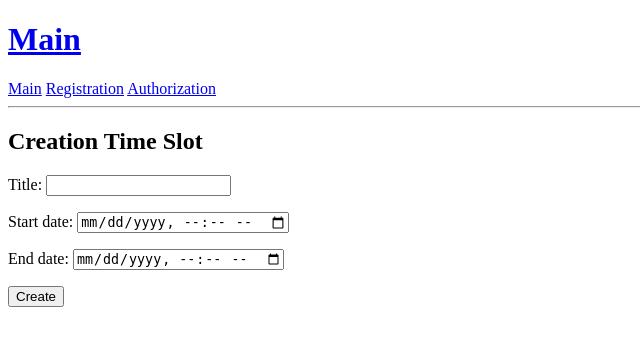
After one commit to Kevinbarrero/Bookland, a Django app: page /time_slots/add/ in a window 1280 px wide. The commit adds this page. Shown: the top 346 px of the page, without its empty margins (0-640 px from the left). Run offline with Django 4.2, Linux system fonts and the light colour scheme.

Commit message:
+time slots

```diff
--- a/web/forms.py
+++ b/web/forms.py
@@ -1,5 +1,6 @@
 from django import forms
 from django.contrib.auth import get_user_model
+from web.models import TimeSlot
 
 User = get_user_model()
 
@@ -19,3 +20,15 @@ class RegistrationForm(forms.ModelForm):
 class AuthForm(forms.Form):
     username = forms.CharField()
     password = forms.CharField(widget=forms.PasswordInput())
+
+class TimeSlotForm(forms.ModelForm):
+    start_date = forms.DateTimeField(widget=forms.DateTimeInput(attrs={"type":"datetime-local"}))
+    end_date = forms.DateTimeField(widget=forms.DateTimeInput(attrs={"type":"datetime-local"}))
+
+    def save(self, commit=True):
+        self.instance.user = self.initial['user']
+        return super().save(commit)
+
+    class Meta:
+        model = TimeSlot
+        fields = ('title', 'start_date', 'end_date')
--- a/web/models.py
+++ b/web/models.py
@@ -43,3 +43,16 @@ class OrderLine(models.Model):
     book = models.ForeignKey(Book, on_delete=models.CASCADE)
     quantity = models.IntegerField()
     price = models.FloatField()
+
+class TimeSlotTag(models.Model):
+    title = models.CharField(max_length=256)
+    user = models.ForeignKey(User, on_delete=models.CASCADE)
+
+class TimeSlot(models.Model):
+    title = models.CharField(max_length=256)
+    start_date = models.DateTimeField()
+    end_date = models.DateTimeField()
+    is_realtime = models.BooleanField(default=False)
+    user = models.ForeignKey(User, on_delete=models.CASCADE)
+    tags = models.ManyToManyField(TimeSlotTag)
+    image = models.ImageField(upload_to='time_slots/', null=True, blank=True)
--- a/web/templates/web/main.html
+++ b/web/templates/web/main.html
@@ -1,7 +1,7 @@
 {% extends 'web/base.html' %}
 {%block content %}
     <h1>Hello world</h1>
-    <a href="http://ya.ru">yandex</a>
+    <a href="{% url 'time_slots_add' %}">Create Time Slot</a>
     {{ year }}
     {% if not user.is_anonymous %}
     <p>Hi <b>{{ user.username }}</b></p>
--- /dev/null
+++ b/web/templates/web/time_slot_form.html
@@ -0,0 +1,9 @@
+{% extends 'web/base.html' %}
+{%block content %}
+    <h2>Creation Time Slot</h2>
+    <form action="" method="post">
+        {% csrf_token %}
+        {{form.as_p}}
+        <button>Create</button>
+    </form>
+{% endblock %}
--- a/web/urls.py
+++ b/web/urls.py
@@ -1,9 +1,10 @@
 from django.contrib import admin
 from django.urls import path
-from web.views import main_view, registration_view, auth_view, logout_view
+from web.views import main_view, registration_view, auth_view, logout_view, time_slot_add_view
 urlpatterns = [
     path('', main_view, name='main'),
     path('registration/', registration_view, name='registration'),
     path('auth/', auth_view, name='auth'),
-    path('logout', logout_view, name='logout')
+    path('logout', logout_view, name='logout'),
+    path('time_slots/add/', time_slot_add_view, name='time_slots_add')
 ]
--- a/web/views.py
+++ b/web/views.py
@@ -1,6 +1,6 @@
 from django.shortcuts import render, redirect
 from datetime import datetime
-from web.forms import RegistrationForm, AuthForm
+from web.forms import RegistrationForm, AuthForm, TimeSlotForm
 from django.contrib.auth import get_user_model, authenticate, login, logout
 
 User = get_user_model()
@@ -48,3 +48,12 @@ def auth_view(request):
 def logout_view(request):
     logout(request)
     return redirect('main')
+
+def time_slot_add_view(request):
+    form = TimeSlotForm()
+    if request.method == "POST":
+        form = TimeSlotForm(data=request.POST, initial={"user": request.user})
+        if form.is_valid():
+            form.save()
+            return redirect("main")
+    return render(request, "web/time_slot_form.html", {"form": form})
```
